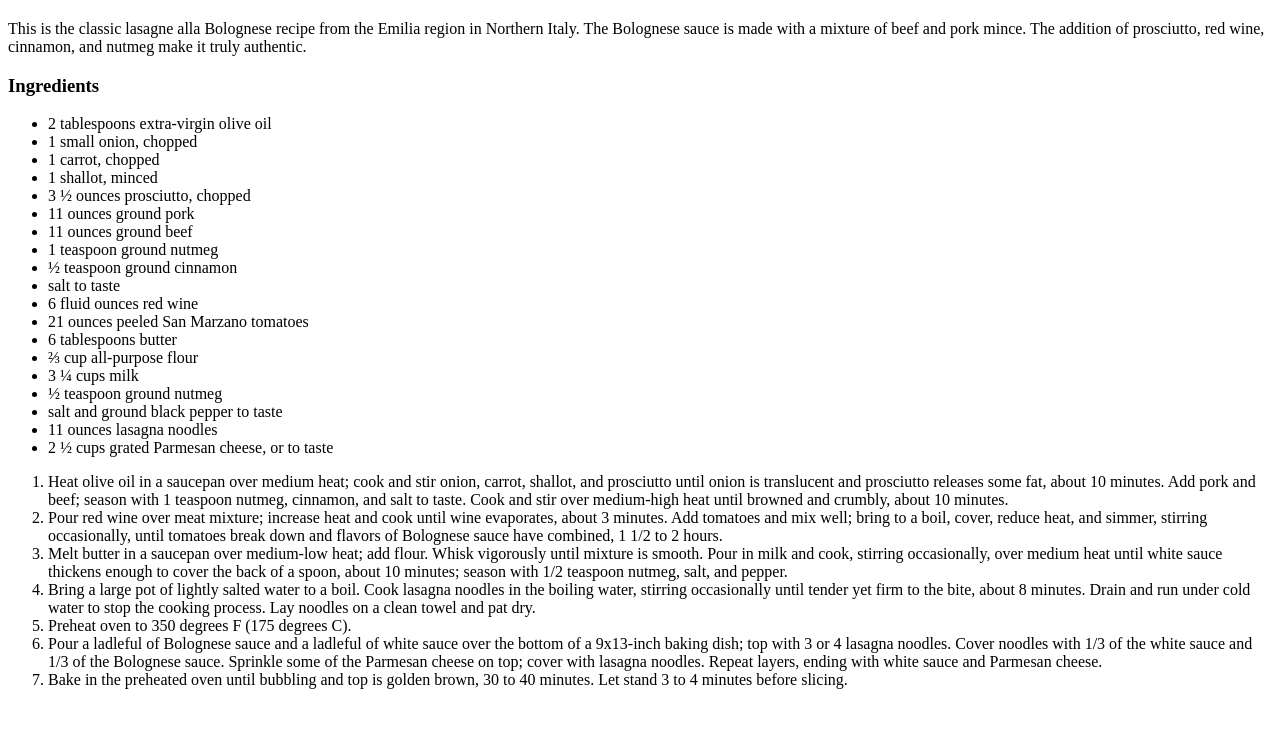
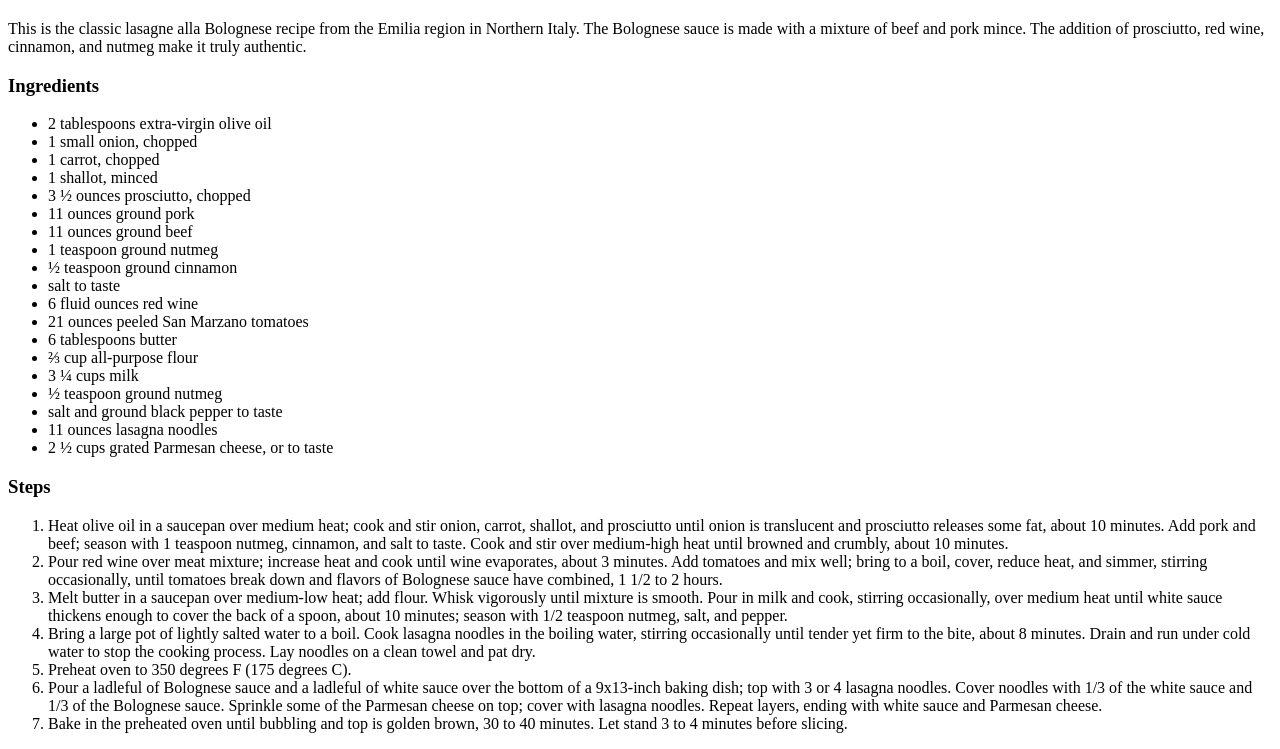
Before and after one commit to Taci12/odin-recipes, a plain HTML site: page recipes/lasagne-alla-bolognese-saporite.html in a window 1280 px wide. Shown: the part 592-1341 px from the top of the page. Before the commit the page ends 1297 px from the top, so only its background shows below. Drawn offline with Linux system fonts and the light colour scheme.

Commit message:
addition of the 'Steps' h3

```diff
--- a/recipes/lasagne-alla-bolognese-saporite.html
+++ b/recipes/lasagne-alla-bolognese-saporite.html
@@ -34,6 +34,7 @@
         <li>11 ounces lasagna noodles</li>
         <li>2 ½ cups grated Parmesan cheese, or to taste</li>
     </ul>
+    <h3>Steps</h3>
     <ol>
         <li>Heat olive oil in a saucepan over medium heat; cook and stir onion, carrot, shallot, and prosciutto until onion is
         translucent and prosciutto releases some fat, about 10 minutes. Add pork and beef; season with 1 teaspoon nutmeg,
```
Also changed, not shown: recipes/oil-cake.html (+1 -0 lines), recipes/yule-log.html (+1 -0 lines).
